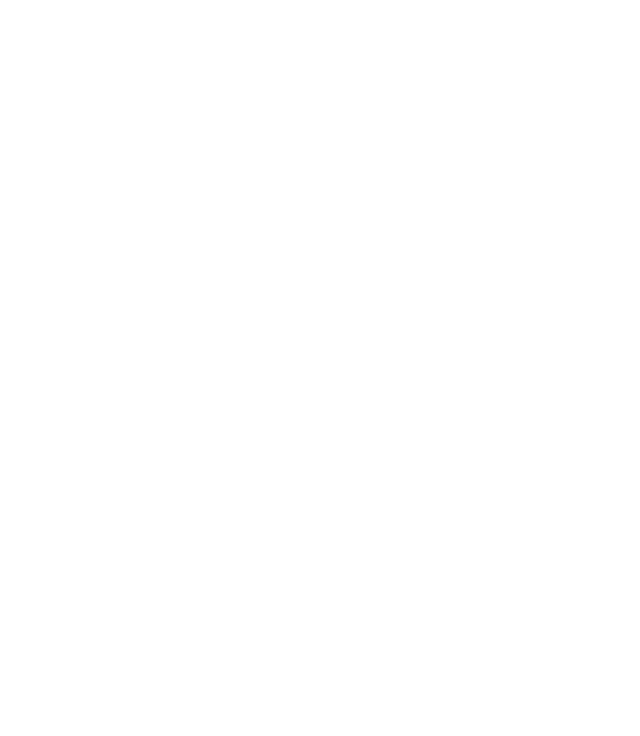
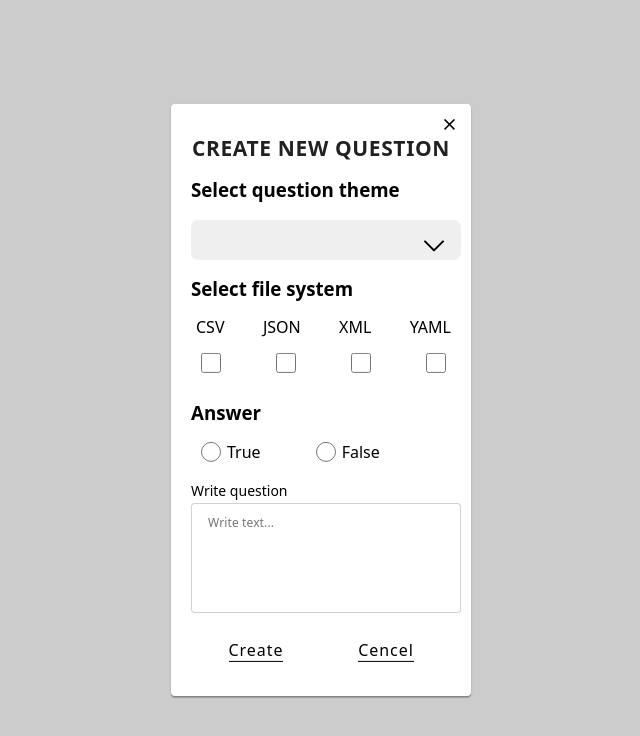
Before and after one commit to mzubkova/project-1, a plain HTML site: page index.html in a window 1280 px wide. Shown: the whole page, without its empty margins (319-959 px from the left). Drawn offline with nearby package versions, Linux system fonts and the light colour scheme.

Commit message:
first commit

```diff
--- /dev/null
+++ b/css/style.css
@@ -0,0 +1,289 @@
+.backdrop {
+  position: fixed;
+  top: 0;
+  left: 0;
+  bottom: 0;
+  right: 0;
+  background: rgba(0, 0, 0, 0.2);
+  z-index: 90;
+  overflow-y: scroll;
+}
+
+/* .backdrop.is-hidden {
+  opacity: 0;
+  pointer-events: none;
+} */
+
+.modal {
+  width: 528px;
+  position: fixed;
+  max-width: 300px;
+  padding-left: 15px;
+  padding-right: 15px;
+  margin-left: auto;
+  margin-right: auto;
+  padding: 15px 20px;
+  opacity: 1;
+
+  top: 50%;
+  left: 50%;
+  background: #ffffff;
+  -webkit-box-shadow: 0px 1px 3px rgba(0, 0, 0, 0.12),
+    0px 1px 1px rgba(0, 0, 0, 0.14), 0px 2px 1px rgba(0, 0, 0, 0.2);
+  box-shadow: 0px 1px 3px rgba(0, 0, 0, 0.12), 0px 1px 1px rgba(0, 0, 0, 0.14),
+    0px 2px 1px rgba(0, 0, 0, 0.2);
+  border-radius: 4px;
+  -webkit-transform: translate(-50%, -50%) scale(1);
+  transform: translate(-50%, -50%) scale(1);
+  -webkit-transition: opasity 250ms cubic-bezier(0.4, 0, 0.2, 1);
+  transition: opasity 250ms cubic-bezier(0.4, 0, 0.2, 1);
+}
+
+.modal__title {
+  margin-bottom: 12px;
+  font-size: 21px;
+  line-height: 1.15;
+  letter-spacing: 0.03em;
+  font-weight: 700;
+  text-align: center;
+  color: #212121;
+}
+
+/* dropdown */
+/* Dropdown Button */
+.dropbtn {
+  /* background-color: #ffffff; */
+  border: 2px solid #c4c4c4;
+  border-radius: 7px;
+  width: 270px;
+  height: 40px;
+  padding: 16px;
+  font-size: 16px;
+  border: none;
+  cursor: pointer;
+}
+
+/* Dropdown button on hover & focus */
+/* .dropbtn:hover,
+.dropbtn:focus {
+  background-image: url(./img);
+} */
+
+/* The container <div> - needed to position the dropdown content */
+.dropdown {
+  position: relative;
+  display: inline-block;
+}
+
+/* Dropdown Content (Hidden by Default) */
+.dropdown-content {
+  display: none;
+  position: absolute;
+  background-color: #f1f1f1;
+  min-width: 160px;
+  box-shadow: 0px 8px 16px 0px rgba(0, 0, 0, 0.2);
+  z-index: 1;
+}
+
+.arrow-down {
+  width: 20px;
+  height: 20px;
+  margin-left: 215px;
+}
+
+.arrow {
+  width: 20px;
+  height: 20px;
+  margin-left: 215px;
+}
+
+/* Links inside the dropdown */
+.dropdown-content a {
+  color: black;
+  padding: 12px 16px;
+  text-decoration: none;
+  display: block;
+}
+
+/* Change color of dropdown links on hover */
+.dropdown-content a:hover {
+  background-color: #ddd;
+}
+
+/* Show the dropdown menu (use JS to add this class to the .dropdown-content container when the user clicks on the dropdown button) */
+.show {
+  display: block;
+}
+
+.modal__elips-btn {
+  position: absolute;
+  right: 8px;
+  top: 8px;
+  border-color: transparent;
+  background-color: #ffffff;
+  border-radius: 50%;
+}
+
+.modal__elips-btn:focus {
+  outline: transparent;
+}
+
+.modal__close-btn {
+  width: 11px;
+  height: 11px;
+  fill: #000000;
+  -webkit-transition: 250ms cubic-bezier(0.4, 0, 0.2, 1);
+  transition: 250ms cubic-bezier(0.4, 0, 0.2, 1);
+}
+
+.modal__close-btn:focus,
+.modal__close-btn:hover {
+  fill: #2196f3;
+  outline: transparent;
+}
+.format-list {
+  display: flex;
+  justify-content: space-between;
+  list-style: none;
+  padding: 0px;
+  padding-left: 5px;
+}
+
+.form {
+  position: relative;
+  display: flex;
+  align-items: center;
+  margin-right: 50px;
+  margin-bottom: 10px;
+  margin-left: 5px;
+}
+
+.form__name {
+  display: block;
+  font-size: 12px;
+  font-weight: 500;
+  font-size: 14px;
+  line-height: 17px;
+  margin-bottom: 4px;
+}
+
+.check-box {
+  display: flex;
+}
+
+.form__input {
+  display: block;
+  padding: 12px 42px;
+  width: 20px;
+  height: 20px;
+  margin-right: 0px;
+  border: 1px solid rgba(33, 33, 33, 0.2);
+  border-radius: 4px;
+  -webkit-transition: 250ms cubic-bezier(0.4, 0, 0.2, 1);
+  transition: 250ms cubic-bezier(0.4, 0, 0.2, 1);
+}
+
+.form__input:focus + .form__icon {
+  fill: #2196f3;
+}
+
+.form__icon {
+  position: absolute;
+  top: 50%;
+  left: 12px;
+  width: 18px;
+  height: 18px;
+  -webkit-transition: 250ms cubic-bezier(0.4, 0, 0.2, 1);
+  transition: 250ms cubic-bezier(0.4, 0, 0.2, 1);
+}
+
+.form-container {
+  margin: 0px;
+}
+
+.form__input:focus,
+.form__comment:focus {
+  border: solid 1px #2196f3;
+  border-radius: 4px;
+  outline: none;
+}
+
+.form__comment {
+  resize: none;
+  width: 270px;
+  height: 110px;
+  border: 1px solid rgba(33, 33, 33, 0.2);
+  border-radius: 4px;
+  padding: 12px 16px;
+  font-size: 12px;
+  line-height: 1.16;
+  letter-spacing: 0.01em;
+  font-weight: 400;
+  color: rgba(117, 117, 117, 0.5);
+}
+
+.checkbox {
+  margin-bottom: 30px;
+}
+
+.checkbox__input {
+  -webkit-appearance: none;
+  -moz-appearance: none;
+  appearance: none;
+  position: absolute;
+}
+
+.checkbox__icon {
+  display: inline-block;
+  margin-right: 8px;
+  width: 16px;
+  height: 15px;
+  border: 2px solid #000000;
+  border-radius: 2px;
+}
+
+.checkbox__input:checked + .checkbox__icon {
+  background: #2196f3;
+  border: 2px solid #2196f3;
+  background-image: url(../img/icons/icon-check.svg);
+  background-size: contain;
+  background-origin: border-box;
+}
+
+.radio-text {
+  margin-left: 6px;
+}
+.btn-container {
+  display: flex;
+  margin-bottom: 10px;
+}
+
+.form__button {
+  display: block;
+  margin: auto;
+  width: 120px;
+  height: 40px;
+  margin-top: 15px;
+  font-size: 16px;
+  line-height: 1.87;
+  letter-spacing: 0.06em;
+  font-weight: 500;
+  color: #000000;
+  border-color: transparent;
+  background-color: #fff;
+}
+
+.underline {
+  border-bottom: 1px solid #000;
+}
+
+.form__button:hover,
+.form__button:focus {
+  box-shadow: 0px 4px 4px rgba(0, 0, 0, 0.15);
+  width: 120px;
+  height: 40px;
+  border: 1px solid #6656c0;
+  border-radius: 4px;
+  background: #6656c0;
+  color: #ffffff;
+}
--- a/index.html
+++ b/index.html
@@ -4,6 +4,8 @@
   <meta charset="UTF-8">
   <meta http-equiv="X-UA-Compatible" content="IE=edge">
   <meta name="viewport" content="width=device-width, initial-scale=1.0">
+  <link rel="stylesheet" href="https://cdnjs.cloudflare.com/ajax/libs/modern-normalize/0.7.0/modern-normalize.min.css" />
+  <link rel="stylesheet" href="./css/style.css">
   <title>Project 1</title>
 </head>
 <body>
@@ -11,7 +13,86 @@
   <!-- home -->
   <!-- questions -->
   <!-- modal window -->
+    <div class="backdrop is-hidden" data-modal>
+      <div class="modal">
+        <button class="modal__elips-btn" data-modal-close>
+          <svg class="modal__close-btn">
+            <use href="./img/symbol-defs.svg#vector"></use>
+          </svg>
+        </button>
+        <h2 class="modal__title">
+          CREATE NEW QUESTION</h2>
+        <h3>Select question theme</h3>
+        <div class="dropdown">
+          <button class="dropbtn">
+            <svg class="arrow-down">
+              <use class="arrow" href="./img/symbol-defs.svg#download"></use>
+            </svg>
+            <!-- <svg class="arrow-down">
+              <use class="arrow" href="./img/symbol-defs.svg#upload"></use>
+            </svg> -->
+          </button>
+          <div id="myDropdown" class="dropdown-content">
+            <a href="#">Link 1</a>
+            <a href="#">Link 2</a>
+            <a href="#">Link 3</a>
+          </div>
+        </div>
+        <h3>Select file system</h3>
+        <ul class="format-list">
+          <li>CSV</li>
+          <li>JSON</li>
+          <li>XML</li>
+          <li>YAML</li>
+        </ul>
+        <form class="form" action="#" method="POST" autocomplete="off">
+          <label class="form">
+            <input class="form__input" type="checkbox" name="CSV">
+          </label>
+
+          <label class="form">
+            <input class="form__input" type="checkbox" name="JSON">
+          </label>
+
+          <label class="form">
+            <input class="form__input" type="checkbox" name="XML">
+          </label>
+
+          <label class="form">
+            <input class="form__input" type="checkbox" name="YAML">
+          </label>
+        </form>
+<!-- radio- button -->
+    <h3>Answer</h3>
+        <form class="form" action="#" method="POST" autocomplete="off">
+          <label class="form">
+            <input class="form__input" type="radio" name="YAML">
+            <span class="radio-text">True</span>
+          </label>
+          <label class="form">
+            <input class="form__input" type="radio" name="YAML">
+            <span class="radio-text">False</span>
+          </label>
+        </form>
+
+        <!-- comment -->
+        <span class="form__name">Write question</span>
+        <form class="form-container" action="#" method="POST" autocomplete="off">
+          <label class="form-container">
+
+            <textarea class="form__comment" placeholder="Write text..." name="user-message" rows="10"></textarea>
+          </label>
+
+        <div class="btn-container">
+          <button class="form__button"><span class="underline">Create</span></button>
+        <button class="form__button"><span class="underline">Cencel</span></button>
+      </div>
+        </form>
+      </div>
+    </div>
+
   <!-- card with question + modal window-->
   <!-- about -->
+  <script src="./js/modal.js"></script>
 </body>
 </html>
--- /dev/null
+++ b/js/modal.js
@@ -0,0 +1,15 @@
+
+(() => {
+  const refs = {
+    openModalBtn: document.querySelector("[data-modal-open]"),
+    closeModalBtn: document.querySelector("[data-modal-close]"),
+    modal: document.querySelector("[data-modal]"),
+  };
+
+  refs.openModalBtn.addEventListener("click", toggleModal);
+  refs.closeModalBtn.addEventListener("click", toggleModal);
+
+  function toggleModal() {
+    refs.modal.classList.toggle("is-hidden");
+  }
+})();
```
Also changed, not shown: img/symbol-defs.svg (added).
